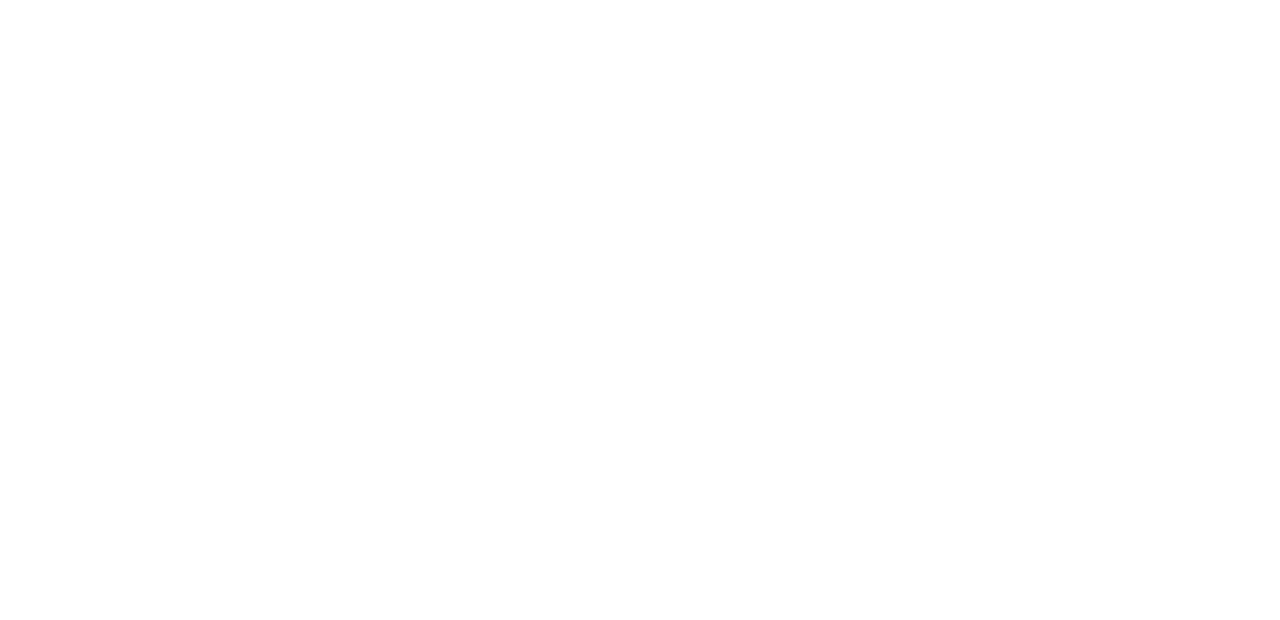
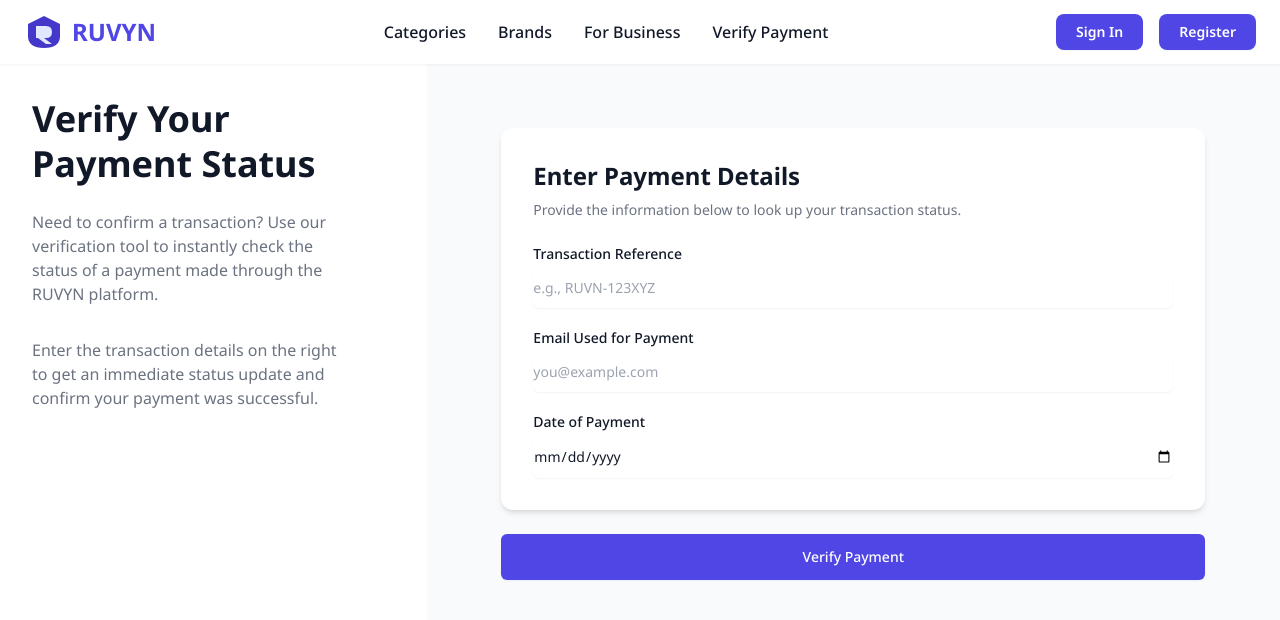
Before and after one commit to efemena-elvis/ruvyn-voucher, a Vue app: page /verify-payment in a window 1280 px wide. Before the commit this address had no page. Shown: the top 620 px of the page. Built offline with nearby package versions, Linux system fonts and the light colour scheme.

Commit message:
Changed verify voucher text to verify payment

```diff
--- /dev/null
+++ b/src/components/PaymentSidebar.vue
@@ -0,0 +1,17 @@
+<template>
+  <div class="pr-12">
+    <h1 class="text-4xl font-bold text-text-primary leading-tight">Verify Your Payment Status</h1>
+    <p class="mt-6 text-text-secondary">
+      Need to confirm a transaction? Use our verification tool to instantly check the status of a
+      payment made through the RUVYN platform.
+    </p>
+    <p class="mt-8 text-text-secondary">
+      Enter the transaction details on the right to get an immediate status update and confirm your
+      payment was successful.
+    </p>
+  </div>
+</template>
+
+<script setup lang="ts">
+// No script logic is needed for this presentational component.
+</script>
--- a/src/components/VoucherSidebar.vue
+++ /dev/null
@@ -1,17 +0,0 @@
-<template>
-  <div class="pr-12">
-    <h1 class="text-4xl font-bold text-text-primary leading-tight">Verify Your Voucher Status</h1>
-    <p class="mt-6 text-text-secondary">
-      Have a voucher code? Use our simple verification tool to instantly check its validity, current
-      balance, and expiration date before you shop.
-    </p>
-    <p class="mt-8 text-text-secondary">
-      Enter the details on the right to get an immediate status update. We're here to ensure every
-      voucher you hold is ready for you to use.
-    </p>
-  </div>
-</template>
-
-<script setup lang="ts">
-// No script logic is needed for this presentational component.
-</script>
--- a/src/data/layoutData.ts
+++ b/src/data/layoutData.ts
@@ -36,7 +36,7 @@
     { text: 'Categories', url: '/categories' },
     { text: 'Brands', url: '/brands' },
     { text: 'For Business', url: '/for-business' },
-    { text: 'Verify voucher', url: '/verify-voucher' },
+    { text: 'Verify Payment', url: '/verify-payment' },
   ],
   userActions: <UserAction[]>[
     { text: 'Sign In', url: '/signin' },
@@ -53,7 +53,7 @@
       links: [
         { text: 'For Business', url: '/for-business' },
         { text: 'Contact Us', url: '/contact' },
-        { text: 'Verify voucher', url: '/verify-voucher' },
+        { text: 'Verify Payment', url: '/verify-payment' },
       ],
     },
     {
--- a/src/router/index.ts
+++ b/src/router/index.ts
@@ -71,14 +71,14 @@
       component: () => import('@/views/BrandsPage.vue'),
     },
     {
-      path: '/verify-voucher',
-      name: 'verify-voucher',
-      component: () => import('@/views/VerifyVoucherPage.vue'),
+      path: '/verify-payment',
+      name: 'verify-payment',
+      component: () => import('@/views/VerifyPaymentPage.vue'),
     },
     {
-      path: '/verify-voucher/success',
-      name: 'verify-voucher-success',
-      component: () => import('@/views/VoucherSuccessPage.vue'),
+      path: '/verify-payment/success',
+      name: 'verify-payment-success',
+      component: () => import('@/views/VoucherPaymentSuccessPage.vue'),
     },
   ],
 })
--- /dev/null
+++ b/src/views/VerifyPaymentPage.vue
@@ -0,0 +1,88 @@
+<template>
+  <div class="flex flex-col h-screen bg-background-subtle">
+    <NavigationBar
+      :logo-text="navigation.logoText"
+      :nav-links="navigation.navLinks"
+      :user-actions="navigation.userActions"
+    />
+
+    <div class="flex-1 flex overflow-hidden">
+      <aside class="w-1/3 p-8 bg-white overflow-y-auto hidden lg:block">
+        <PaymentSidebar />
+      </aside>
+
+      <main class="flex-1 overflow-y-auto">
+        <div class="max-w-3xl mx-auto py-16 px-8">
+          <div class="bg-white p-8 rounded-xl shadow-md">
+            <h2 class="text-2xl font-bold text-text-primary">Enter Payment Details</h2>
+            <p class="mt-2 text-sm text-text-secondary">
+              Provide the information below to look up your transaction status.
+            </p>
+
+            <div class="mt-6 space-y-5">
+              <div>
+                <label for="transactionRef" class="block text-sm font-medium text-text-primary"
+                  >Transaction Reference</label
+                >
+                <input
+                  type="text"
+                  name="transactionRef"
+                  id="transactionRef"
+                  placeholder="e.g., RUVN-123XYZ"
+                  class="mt-1 focus:ring-primary-500 focus:border-primary-500 block w-full shadow-sm sm:text-sm border-neutral-300 rounded-md py-2.5"
+                />
+              </div>
+
+              <div>
+                <label for="email" class="block text-sm font-medium text-text-primary"
+                  >Email Used for Payment</label
+                >
+                <input
+                  type="email"
+                  name="email"
+                  id="email"
+                  placeholder="you@example.com"
+                  class="mt-1 focus:ring-primary-500 focus:border-primary-500 block w-full shadow-sm sm:text-sm border-neutral-300 rounded-md py-2.5"
+                />
+              </div>
+
+              <div>
+                <label for="paymentDate" class="block text-sm font-medium text-text-primary"
+                  >Date of Payment</label
+                >
+                <input
+                  type="date"
+                  name="paymentDate"
+                  id="paymentDate"
+                  class="mt-1 focus:ring-primary-500 focus:border-primary-500 block w-full shadow-sm sm:text-sm border-neutral-300 rounded-md py-2.5"
+                />
+              </div>
+            </div>
+          </div>
+
+          <button
+            @click="handleVerification"
+            type="button"
+            class="w-full mt-6 py-3 px-4 border border-transparent rounded-md shadow-sm text-sm font-medium text-white bg-primary-600 hover:bg-primary-700 focus:outline-none focus:ring-2 focus:ring-offset-2 focus:ring-primary-500"
+          >
+            Verify Payment
+          </button>
+        </div>
+      </main>
+    </div>
+  </div>
+</template>
+
+<script setup lang="ts">
+import { useRouter } from 'vue-router'
+import NavigationBar from '@/components/NavigationBar.vue'
+import PaymentSidebar from '@/components/PaymentSidebar.vue' // <-- UPDATED IMPORT
+import { navigation } from '@/data/layoutData'
+
+const router = useRouter()
+
+const handleVerification = () => {
+  console.log('Verifying payment...')
+  router.push('/verify-payment/success')
+}
+</script>
--- a/src/views/VoucherSuccessPage.vue
+++ b/src/views/VoucherPaymentSuccessPage.vue
@@ -21,41 +21,41 @@
           ></path>
         </svg>
       </div>
-      <h1 class="text-3xl font-extrabold text-text-primary">Voucher Verified!</h1>
+      <h1 class="text-3xl font-extrabold text-text-primary">Payment Verified!</h1>
       <p class="mt-3 text-base text-text-secondary">
-        This voucher is valid and ready to be used. Below are the details associated with your code.
+        We have successfully located your transaction. Below are the details for your records.
       </p>
 
       <div class="mt-8 bg-white p-6 rounded-lg border border-gray-200 text-left space-y-4">
-        <h2 class="font-semibold text-text-primary text-center mb-4">Voucher Status</h2>
+        <h2 class="font-semibold text-text-primary text-center mb-4">Transaction Status</h2>
         <div class="flex justify-between">
-          <span class="text-neutral-600">Brand:</span>
-          <span class="font-semibold text-text-primary">{{ verificationResult.brand }}</span>
+          <span class="text-neutral-600">Reference ID:</span>
+          <span class="font-semibold text-text-primary">{{ verificationResult.referenceId }}</span>
         </div>
         <div class="flex justify-between">
-          <span class="text-neutral-600">Current Balance:</span>
-          <span class="font-semibold text-text-primary">{{ verificationResult.balance }}</span>
+          <span class="text-neutral-600">Amount Paid:</span>
+          <span class="font-semibold text-text-primary">{{ verificationResult.amount }}</span>
         </div>
         <div class="flex justify-between">
-          <span class="text-neutral-600">Expires On:</span>
-          <span class="font-semibold text-text-primary">{{ verificationResult.expiryDate }}</span>
+          <span class="text-neutral-600">Date:</span>
+          <span class="font-semibold text-text-primary">{{ verificationResult.date }}</span>
         </div>
         <div class="flex justify-between items-center">
           <span class="text-neutral-600">Status:</span>
           <span
             class="inline-flex items-center px-2.5 py-0.5 rounded-full text-xs font-medium bg-green-100 text-green-800"
           >
-            Active
+            Successful
           </span>
         </div>
       </div>
 
       <div class="mt-8">
         <RouterLink
-          to="/verify-voucher"
+          to="/verify-payment"
           class="px-8 py-3 text-base font-semibold rounded-lg bg-primary-600 text-white hover:bg-primary-700 transition-colors shadow-sm"
         >
-          Verify Another Voucher
+          Verify Another Payment
         </RouterLink>
       </div>
     </div>
@@ -66,10 +66,10 @@
 import { ref } from 'vue'
 import { RouterLink } from 'vue-router'
 
-// Mock data for a successful verification result.
+// Mock data for a successful payment verification result.
 const verificationResult = ref({
-  brand: 'Spotify Premium',
-  balance: 'ZAR 2500.00',
-  expiryDate: '15 Aug, 2026',
+  referenceId: 'RUVN-123XYZ',
+  amount: 'ZAR 2500.00',
+  date: '18 Aug, 2025',
 })
 </script>
```
Also changed, not shown: src/views/VerifyVoucherPage.vue (deleted, +0 -99 lines).
